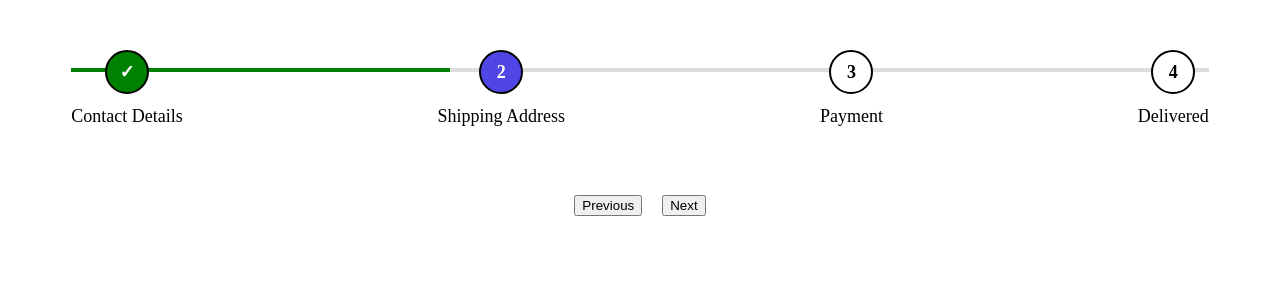
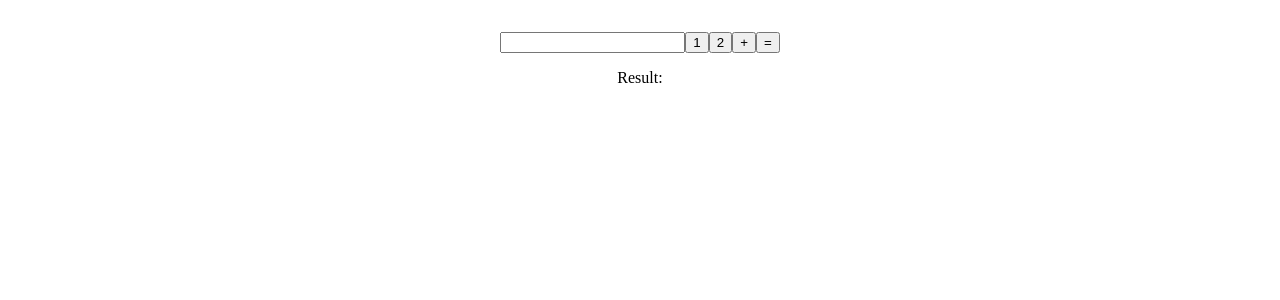
Before and after one commit to Vaidiasri/machine-code-practice, a React (Vite) app: page / in a window 1280 px wide. Shown: the top 300 px of the page. Built offline with nearby package versions, Linux system fonts and the light colour scheme.

Commit message:
basic calculator

```diff
--- a/src/App.jsx
+++ b/src/App.jsx
@@ -7,6 +7,7 @@ import TelephoneFormatter from "./componets/TelephoneFormatter"
 import StarRating from "./hook/StarRating"
 import Stepper from "./componets/Steper"
 import "./index.css"
+import Calculator from "./componets/Calculator"
 
 function App() {
   return (
@@ -20,7 +21,8 @@ function App() {
 {/* <StarRating value={2} total={5}></StarRating> */}
 {/* <TelephoneFormatter/> */}
 {/* <StringTransfromers/> */}
-<Stepper/>
+{/* <Stepper/> */}
+<Calculator/>
    </div>
 
    </>
--- /dev/null
+++ b/src/componets/Calculator.jsx
@@ -0,0 +1,34 @@
+import { useState } from "react";
+
+const Calculator = () => {
+  const [input, setInput] = useState("");
+  const [result, setResult] = useState("");
+
+  const handleValue = (value) => {
+    setInput((prev) => prev + value);
+  };
+
+  const calculate = () => {
+    try {
+      setResult(eval(input));
+    } catch {
+      setResult("Invalid Expression");
+    }
+  };
+
+  return (
+    <div>
+      <input type="text" value={input} readOnly />
+
+      <button onClick={() => handleValue("1")}>1</button>
+      <button onClick={() => handleValue("2")}>2</button>
+      <button onClick={() => handleValue("+")}>+</button>
+
+      <button onClick={calculate}>=</button>
+
+      <p>Result: {result}</p>
+    </div>
+  );
+};
+
+export default Calculator;
```
